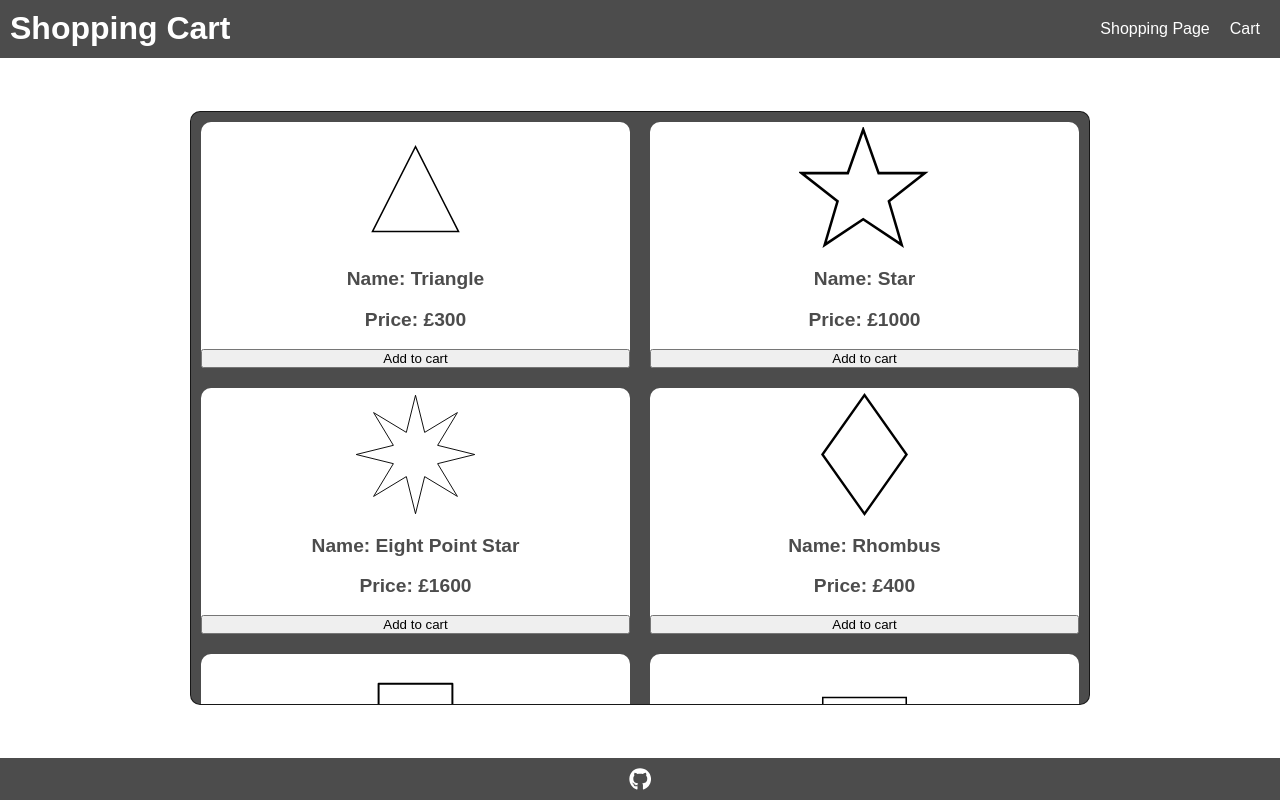
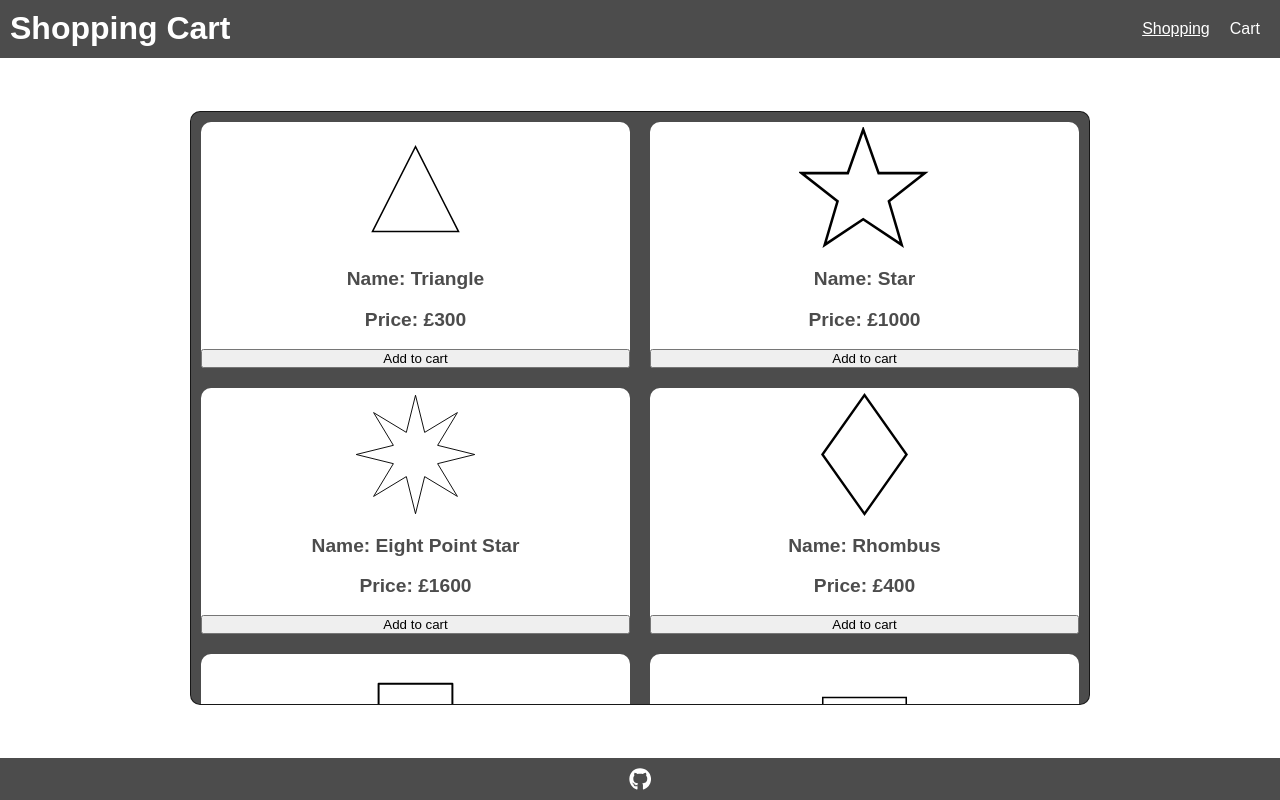
Before and after one commit to MuKhAlm/odin-shopping-cart, a React (Create React App) app: page / in a window 1280 px wide. Built offline with nearby package versions, Linux system fonts and the light colour scheme.

Commit message:
Dev: Make shopping link in navigation bar
Effects:
* Shopping in NavBar now links to App.
* Add style to NavBar Link components.

```diff
--- a/src/components/NavBar/NavBar.css
+++ b/src/components/NavBar/NavBar.css
@@ -3,6 +3,7 @@
     justify-content: center;
 }
 
-#nav-bar span {
+#nav-bar span, #nav-bar a {
     margin: 10px;
+    color: var(--main-light-color);
 }
--- a/src/components/NavBar/NavBar.js
+++ b/src/components/NavBar/NavBar.js
@@ -1,11 +1,12 @@
 import React from 'react'
+import { Link } from 'react-router-dom'
 
 import './NavBar.css'
 
 export default function NavBar () {
   return (
     <div id='nav-bar'>
-      <span>Shopping Page</span>
+      <Link to={'/'}>Shopping</Link>
       <span>Cart</span>
     </div>
   )
```
